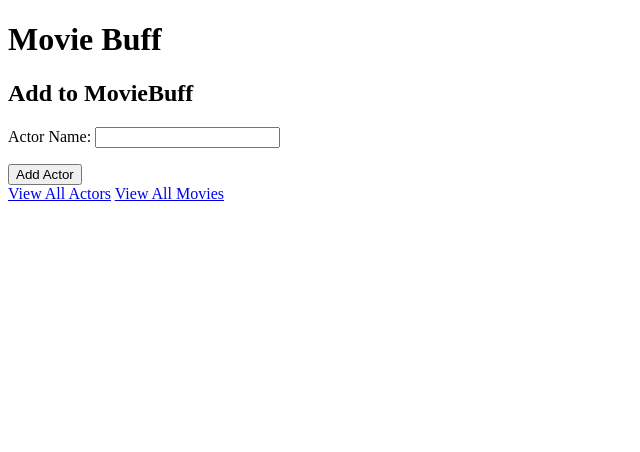
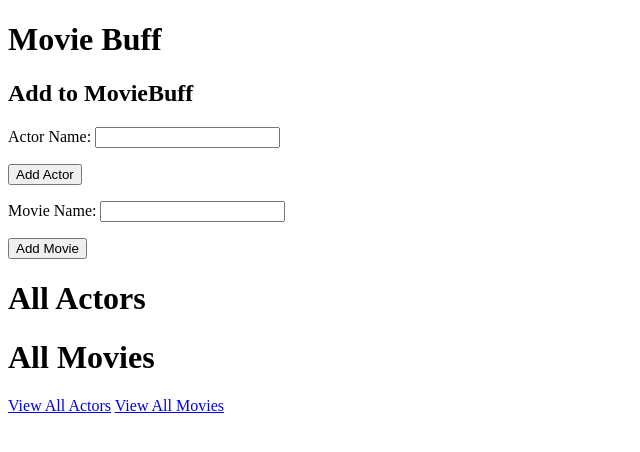
Before and after one commit to andycarver/movie_buff, a Django app: page / in a window 1280 px wide. Shown: the top 452 px of the page, without its empty margins (0-640 px from the left). Run offline with Django 3.2, Linux system fonts and the light colour scheme; parts of the project's set-up code (start-up, migrations or seed data) failed here and were passed over.

Commit message:
fixed insertion into db

```diff
--- a/apps/buff/models.py
+++ b/apps/buff/models.py
@@ -3,13 +3,13 @@ from django.db import models
 
 class ActorManager(models.Manager):
     def add_actor():
-        pass
+        actor = self.create(actor_name=request.POST['actor_name'])
     def update_actor():
         pass
 
 class MovieManager(models.Manager):
     def add_movie():
-        pass
+        movie = self.create(movie_name=request.POST['movie_name'])
 
 class Movie(models.Model):
     movie_name = models.CharField(max_length = 50)
--- a/apps/buff/templates/buff/index.html
+++ b/apps/buff/templates/buff/index.html
@@ -11,6 +11,18 @@
         <p>Actor Name: <input type="text" name="actor_name"></p>
         <input type="submit" value="Add Actor">
     </form>
+    <form action="/add_movie">
+        <p>Movie Name: <input type="text" name="movie_name"></p>
+        <input type="submit" value="Add Movie">
+    </form>
+    <h1>All Actors</h1>
+      {% for actor in actors %}
+        <h5>{{ actor_name }}</h5>
+      {% endfor %}
+    <h1>All Movies</h1>
+      {% for movie in movies %}
+        <h5>{{ movie_name }}</h5>
+      {% endfor %}
     <a href="#">View All Actors</a>
     <a href="#">View All Movies</a>
 </body>
--- a/apps/buff/urls.py
+++ b/apps/buff/urls.py
@@ -5,6 +5,6 @@ urlpatterns = [
     url(r'^$', views.index),
     url(r'^add_actor$', views.add_actor),
     # url(r'^show_actor$', views.show_actor),
-    # url(r'^add_movie$', views.add_movie),
+    url(r'^add_movie$', views.add_movie),
     # url(r'^update_actor$', views.update_actor),
 ]
--- a/apps/buff/views.py
+++ b/apps/buff/views.py
@@ -1,7 +1,16 @@
 from django.shortcuts import render, redirect
+from django.contrib import messages
+from models import Actor, Movie
 
 def index(request):
     return render(request, 'buff/index.html')
 
 def add_actor(request):
+
+    context = {
+        'actors':Actor.objects.all()[::-1]
+    }
+    return render(request, 'buff/index.html', context)
+
+def add_movie(request):
     return render(request, 'buff/index.html')
```
Also changed, not shown: apps/buff/migrations/0001_initial.py (added), db.sqlite3, 12 other files.
